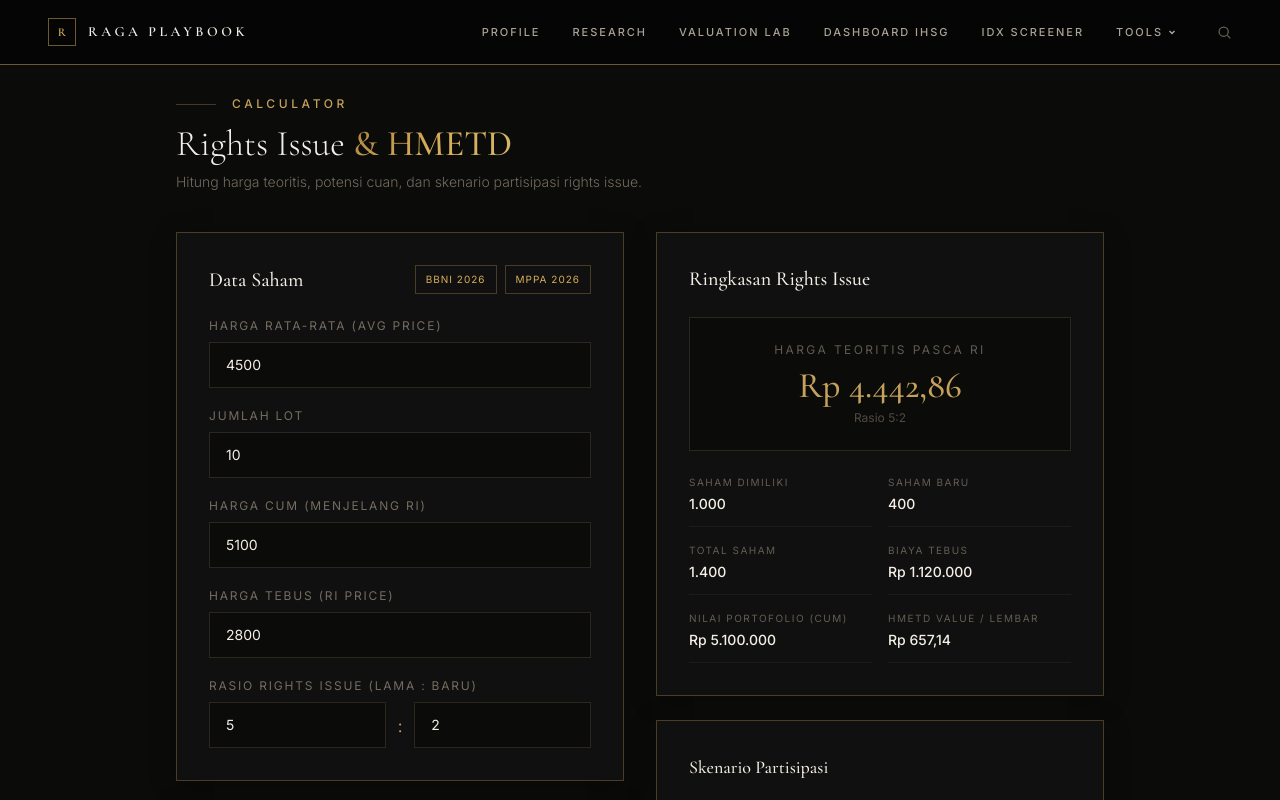
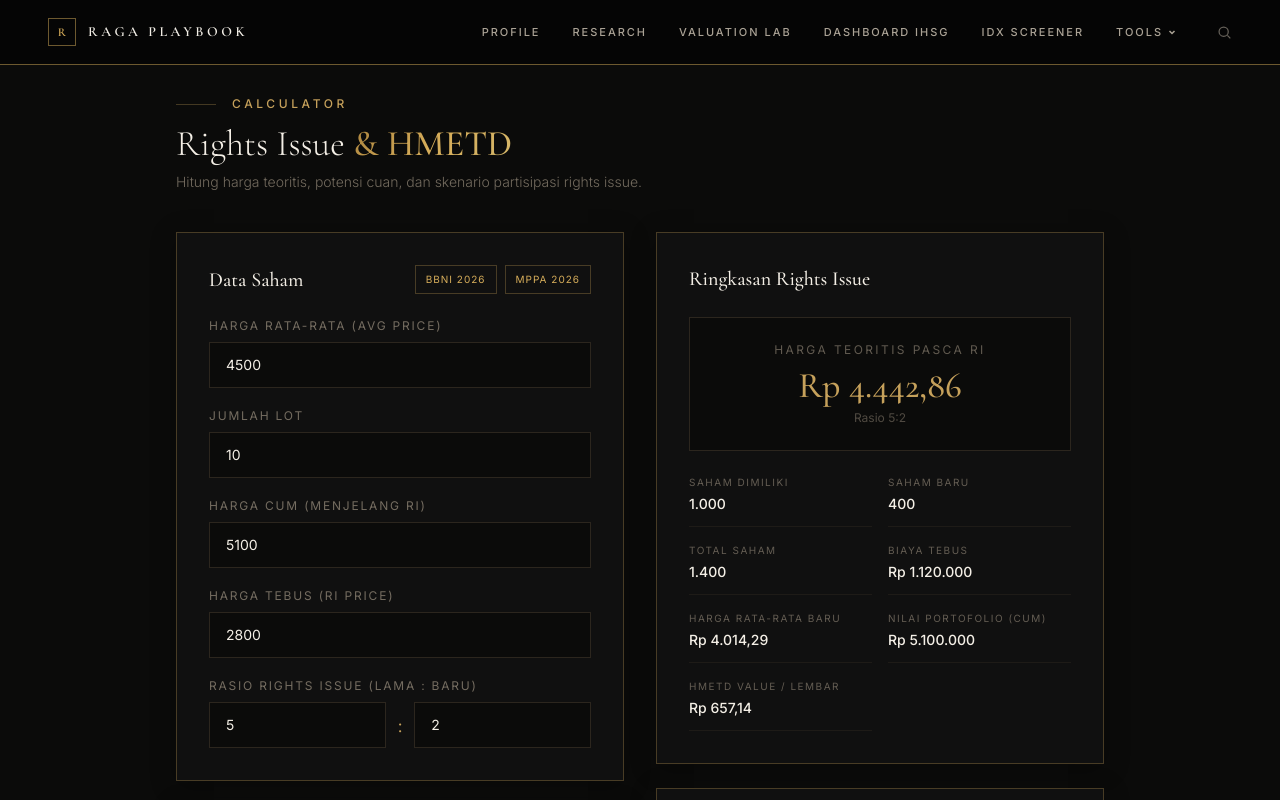
Before and after one commit to broden101/portfolio, a Next.js app: page /calculator/rights-issue in a window 1280 px wide. Both pictures are taken after a click on the button "BBNI 2026". Shown: the top 800 px of the page. Built offline with nearby package versions, Linux system fonts and the light colour scheme.

Commit message:
rights-issue: add avg price baru setelah tebus

```diff
--- a/app/calculator/rights-issue/page.tsx
+++ b/app/calculator/rights-issue/page.tsx
@@ -54,6 +54,9 @@ export default function RightsIssuePage() {
     const pnlNotParticipate = valueAfterNotParticipate - (sharesHeld * avg);
     const pnlNotParticipatePct = ((valueAfterNotParticipate / (sharesHeld * avg)) - 1) * 100;
 
+    // Average price after exercising
+    const newAvgPrice = ((sharesHeld * avg) + totalCostExercise) / totalSharesAfter;
+
     // Break-even RI price
     const breakEven = theoPrice;
 
@@ -75,6 +78,7 @@ export default function RightsIssuePage() {
       pnlNotParticipate,
       pnlNotParticipatePct,
       breakEven,
+      newAvgPrice,
       ratio: `${rOld}:${rNew}`,
     };
   }, [avgPrice, lots, cumPrice, riPrice, ratioOld, ratioNew]);
@@ -178,6 +182,7 @@ export default function RightsIssuePage() {
                       { label: "Saham Baru", value: fmt(calc.newShares) },
                       { label: "Total Saham", value: fmt(calc.totalSharesAfter) },
                       { label: "Biaya Tebus", value: fmtIDR(calc.totalCostExercise) },
+                      { label: "Harga Rata-rata Baru", value: fmtIDR(calc.newAvgPrice) },
                       { label: "Nilai Portofolio (Cum)", value: fmtIDR(calc.valueBefore) },
                       { label: "HMETD Value / Lembar", value: fmtIDR(calc.hmetdValue) },
                     ].map((item) => (
```
